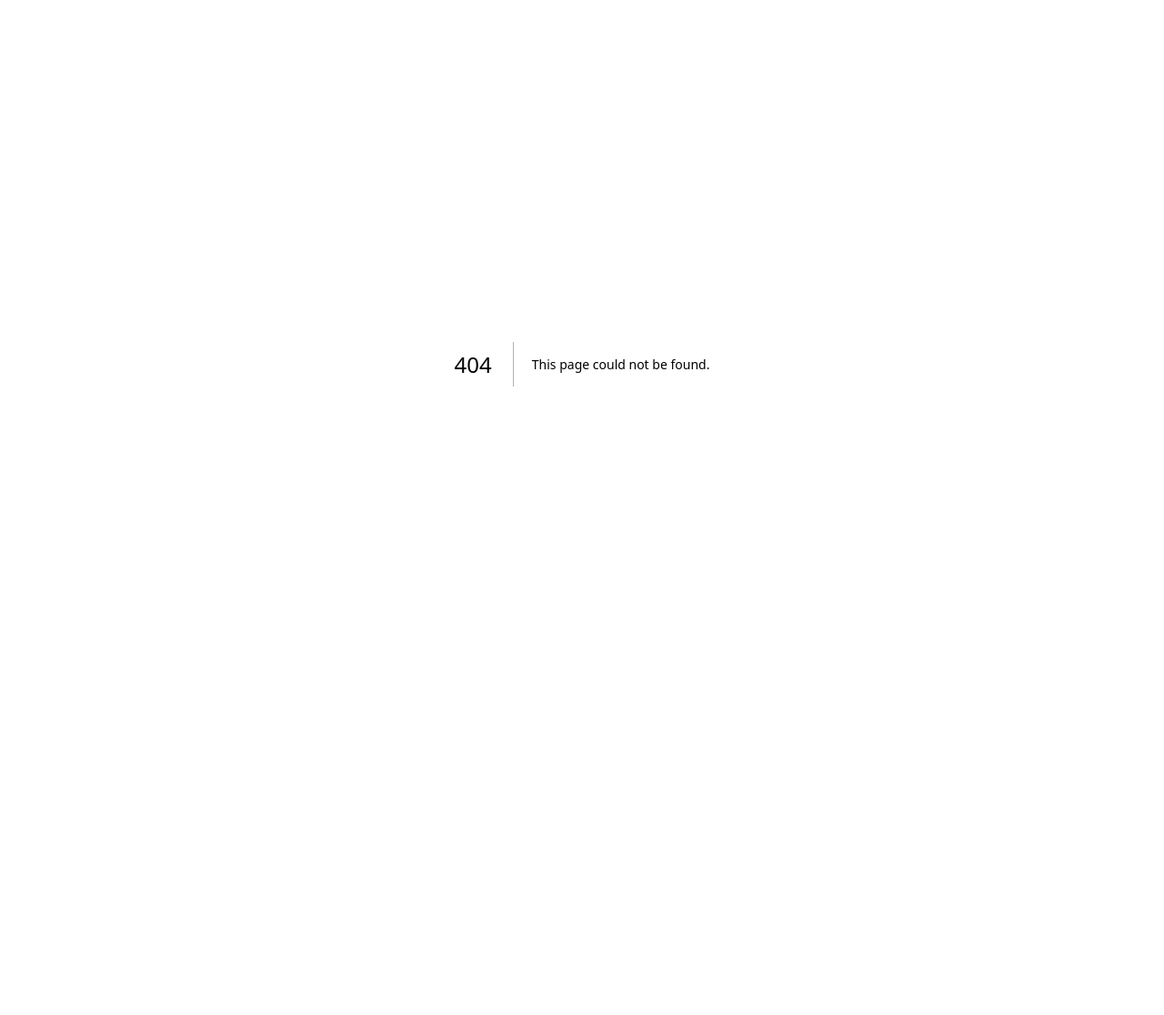
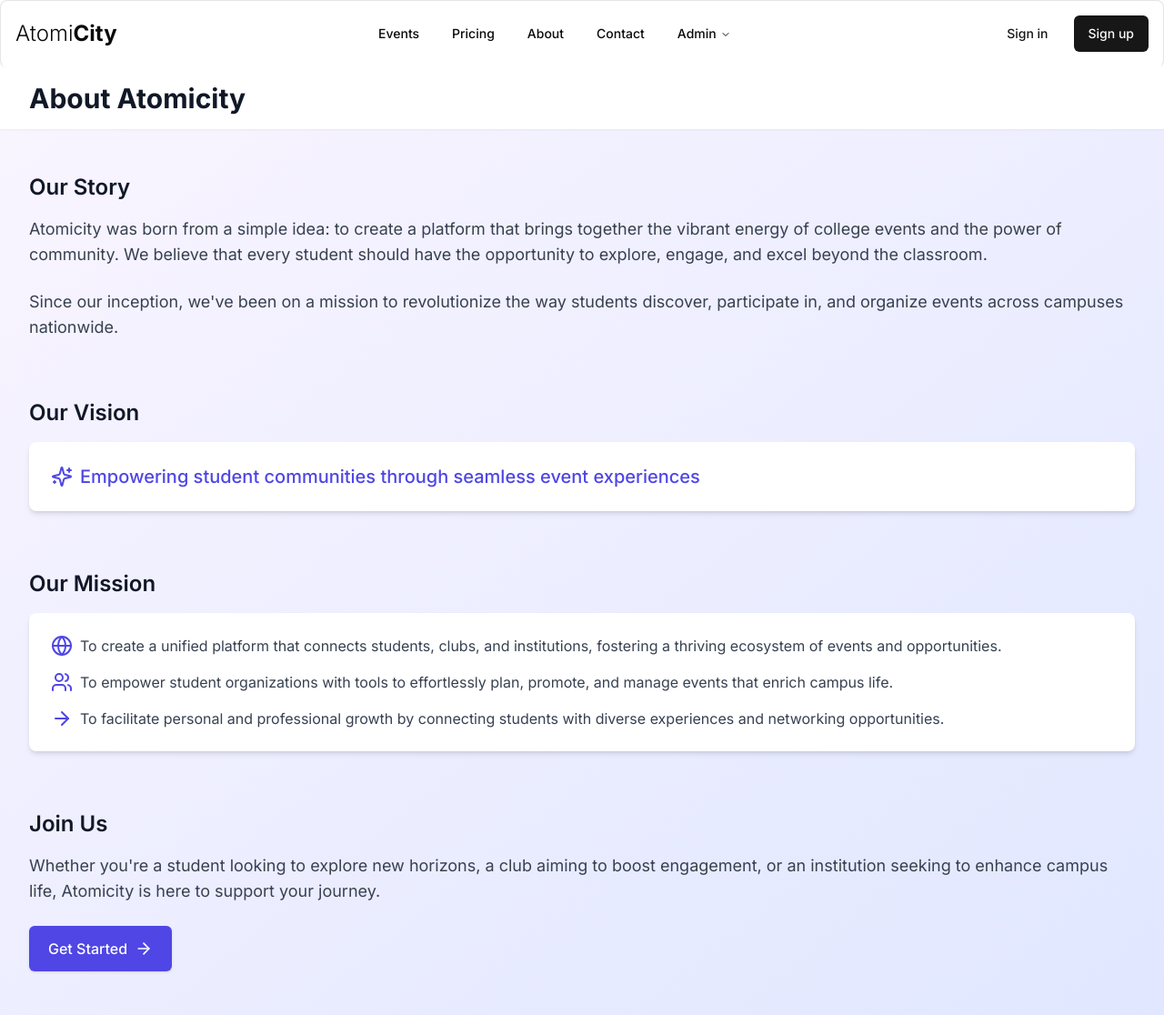
Before and after one commit to atomicity1809/Atomicity, a Next.js app: page /about in a window 1280 px wide. Before the commit this address had no page. Shown: the whole page at 91% size. Before the commit the page ends 800 px from the top, so only its background shows below. Built offline with nearby package versions, Linux system fonts and the light colour scheme; no server answers.

Commit message:
changed single ui, about added
-navbar routes updated

```diff
--- a/app/_components/Navbar.tsx
+++ b/app/_components/Navbar.tsx
@@ -59,7 +59,7 @@ const Navbar = () => {
         <NavigationMenu className="hidden md:flex">
           <NavigationMenuList>
             <NavigationMenuItem>
-              <Link href="#" legacyBehavior passHref>
+              <Link href="/events" legacyBehavior passHref>
                 <NavigationMenuLink className={navigationMenuTriggerStyle()}>
                   Events
                 </NavigationMenuLink>
@@ -73,7 +73,7 @@ const Navbar = () => {
               </Link>
             </NavigationMenuItem>
             <NavigationMenuItem>
-              <Link href="#" legacyBehavior passHref>
+              <Link href="/about" legacyBehavior passHref>
                 <NavigationMenuLink className={navigationMenuTriggerStyle()}>
                   About
                 </NavigationMenuLink>
--- /dev/null
+++ b/app/about/layout.tsx
@@ -0,0 +1,15 @@
+import React from 'react';
+import Navbar from '../_components/Navbar';
+
+interface LayoutProps {
+  children: React.ReactNode;
+}
+
+export default function Layout({ children }: LayoutProps) {
+  return (
+    <main>
+        <Navbar/>
+        {children}
+    </main>
+  );
+}
--- /dev/null
+++ b/app/about/page.tsx
@@ -0,0 +1,74 @@
+import React from 'react';
+import { Sparkles, Globe, Users, ArrowRight } from 'lucide-react';
+
+const AboutPage = () => {
+  return (
+    <div className="min-h-screen bg-gradient-to-br from-purple-50 to-indigo-100">
+      <header className="bg-white shadow-sm">
+        <div className="max-w-7xl mx-auto py-4 px-4 sm:px-6 lg:px-8">
+          <h1 className="text-3xl font-bold text-gray-900">About Atomicity</h1>
+        </div>
+      </header>
+
+      <main className="max-w-7xl mx-auto py-12 px-4 sm:px-6 lg:px-8">
+        <section className="mb-16">
+          <h2 className="text-2xl font-semibold text-gray-900 mb-4">Our Story</h2>
+          <p className="text-lg text-gray-700 mb-6">
+            Atomicity was born from a simple idea: to create a platform that brings together the vibrant energy of college events and the power of community. We believe that every student should have the opportunity to explore, engage, and excel beyond the classroom.
+          </p>
+          <p className="text-lg text-gray-700">
+            Since our inception, we've been on a mission to revolutionize the way students discover, participate in, and organize events across campuses nationwide.
+          </p>
+        </section>
+
+        <section className="mb-16">
+          <h2 className="text-2xl font-semibold text-gray-900 mb-4">Our Vision</h2>
+          <div className="bg-white rounded-lg shadow-md p-6">
+            <p className="text-xl text-indigo-600 font-medium flex items-center">
+              <Sparkles className="w-6 h-6 mr-2" />
+              Empowering student communities through seamless event experiences
+            </p>
+          </div>
+        </section>
+
+        <section className="mb-16">
+          <h2 className="text-2xl font-semibold text-gray-900 mb-4">Our Mission</h2>
+          <div className="bg-white rounded-lg shadow-md p-6">
+            <ul className="space-y-4">
+              <li className="flex items-start">
+                <Globe className="w-6 h-6 text-indigo-600 mr-2 flex-shrink-0" />
+                <p className="text-gray-700">To create a unified platform that connects students, clubs, and institutions, fostering a thriving ecosystem of events and opportunities.</p>
+              </li>
+              <li className="flex items-start">
+                <Users className="w-6 h-6 text-indigo-600 mr-2 flex-shrink-0" />
+                <p className="text-gray-700">To empower student organizations with tools to effortlessly plan, promote, and manage events that enrich campus life.</p>
+              </li>
+              <li className="flex items-start">
+                <ArrowRight className="w-6 h-6 text-indigo-600 mr-2 flex-shrink-0" />
+                <p className="text-gray-700">To facilitate personal and professional growth by connecting students with diverse experiences and networking opportunities.</p>
+              </li>
+            </ul>
+          </div>
+        </section>
+
+        <section>
+          <h2 className="text-2xl font-semibold text-gray-900 mb-4">Join Us</h2>
+          <p className="text-lg text-gray-700 mb-6">
+            Whether you're a student looking to explore new horizons, a club aiming to boost engagement, or an institution seeking to enhance campus life, Atomicity is here to support your journey.
+          </p>
+          <div className="inline-flex rounded-md shadow">
+            <a
+              href="#"
+              className="inline-flex items-center justify-center px-5 py-3 border border-transparent text-base font-medium rounded-md text-white bg-indigo-600 hover:bg-indigo-700"
+            >
+              Get Started
+              <ArrowRight className="w-5 h-5 ml-2" />
+            </a>
+          </div>
+        </section>
+      </main>
+    </div>
+  );
+};
+
+export default AboutPage;
--- a/app/events/[id]/page.tsx
+++ b/app/events/[id]/page.tsx
@@ -19,6 +19,10 @@ import {
   CopyIcon,
   XIcon,
   Heart,
+  CreditCardIcon,
+  LoaderIcon,
+  MailIcon,
+  CheckCircleIcon,
 } from "lucide-react";
 import { Button } from "@/components/ui/button";
 import { Card, CardContent, CardHeader, CardTitle } from "@/components/ui/card";
@@ -58,6 +62,7 @@ import { sendMail } from "@/lib/mail";
 import { sendConfMail } from "../sendConfMail";
 import ReactMarkdown from 'react-markdown';
 import dynamic from 'next/dynamic';
+import { Dialog, DialogClose, DialogContent, DialogDescription, DialogHeader, DialogTitle } from "@/components/ui/dialog";
 
 const MDPreview = dynamic(() => import('@uiw/react-md-editor').then((mod) => mod.default.Markdown), { ssr: false });
 
@@ -86,6 +91,7 @@ interface Event {
   links: string[]; // New field
   registrationOpenTill: string; // New field
   additionalInfo: string; // New field
+  ownerId:string;
 }
 
 
@@ -124,6 +130,7 @@ const event: Event = {
   ], // New field
   registrationOpenTill: "2024-09-10T00:00:00.000Z", // New field
   additionalInfo: "Please wear traditional attire and bring a water bottle.", // New field
+  ownerId:"123"
 };
 
 
@@ -195,8 +202,10 @@ const EventPage: React.FC = () => {
   const [registerStatus, setRegisterStatus] = useState("Register Now");
   const coverImageRef = useRef<HTMLDivElement>(null);
   const { isSignedIn, user, isLoaded } = useUser();
+  const [isDialogOpen, setIsDialogOpen] = useState(false);
+  const router = useRouter();
+  const [registrationState, setRegistrationState] = useState<'initial' | 'registering' | 'sending_email' | 'success'>('initial');
 
-  const router = useRouter();
   useEffect(() => {
     const handleScroll = () => {
       if (coverImageRef.current) {
@@ -212,6 +221,11 @@ const EventPage: React.FC = () => {
 
   const handleRegister = () => {
     setIsDrawerOpen(true);
+    setIsDialogOpen(true);
+  };
+
+  const handleCloseDialog = () => {
+    setIsDialogOpen(false);
   };
 
   const handleCloseDrawer = () => {
@@ -226,6 +240,7 @@ const EventPage: React.FC = () => {
       return;
     }
     bang_setLoading(true);
+    setRegistrationState('registering');
 
     try {
       const url = `/api/event/register/${eventId}`;
@@ -273,6 +288,7 @@ const EventPage: React.FC = () => {
       if (response.status == 200) {
         console.log("Registration successful:", data);
         toast.success("Registration successful");
+        setRegistrationState('sending_email');
 
         const userMail =
           user?.emailAddresses[0]?.emailAddress || "default@example.com";
@@ -304,12 +320,16 @@ const EventPage: React.FC = () => {
             current_date,
           });
           console.log("Confirmation email sent");
-          toast.success("Ticket Sent to Mail !!");
+          // toast.success("Ticket Sent to Mail !!");
+          setRegistrationState('success');
+          toast.success("Ticket sent to your email!");
         } catch (error) {
           console.error("Error sending email:", error);
+          toast.error("Failed to send ticket email. Please contact support.");
+          setRegistrationState('initial');
         }
 
-        router.push("/events");
+        // router.push("/events");
       } else if (
         response.status == 404 ||
         response.status == 406 ||
@@ -319,6 +339,8 @@ const EventPage: React.FC = () => {
       } else {
         console.error("Registration failed:");
         toast.error("Registration failed:");
+        setIsDialogOpen(false);
+        setRegistrationState('initial');
       }
     } catch (error) {
       console.error("An error occurred during registration:", error);
@@ -328,6 +350,75 @@ const EventPage: React.FC = () => {
     }
   };
 
+  const handleCloseAndRefresh = () => {
+    setIsDialogOpen(false);
+    setRegistrationState('initial');
+    router.push('/events');
+    // This will refresh the current page
+    // router.refresh();
+  };
+  const renderDialogContent = () => {
+    switch (registrationState) {
+      case 'initial':
+        return (
+          <>
+            <h3 className="text-xl font-semibold mb-4">{event.title}</h3>
+            <div className="space-y-4">
+              <div className="flex items-center">
+                <CalendarIcon className="h-5 w-5 text-purple-500 mr-3" />
+                <span>{new Date(event.date).toLocaleDateString()}</span>
+              </div>
+              <div className="flex items-center">
+                <ClockIcon className="h-5 w-5 text-purple-500 mr-3" />
+                <span>{event.time}</span>
+              </div>
+              <div className="flex items-center">
+                <MapPinIcon className="h-5 w-5 text-purple-500 mr-3" />
+                <span>{event.location}</span>
+              </div>
+              <div className="flex items-center">
+                <CreditCardIcon className="h-5 w-5 text-purple-500 mr-3" />
+                <span>₹{event.fees}</span>
+              </div>
+            </div>
+            <Button
+              onClick={() => handleEventRegister(event._id)}
+              className="w-full mt-6 bg-purple-500 hover:bg-purple-600 text-white"
+            >
+              Confirm Booking
+            </Button>
+          </>
+        );
+      case 'registering':
+        return (
+          <div className="text-center py-8">
+            <LoaderIcon className="h-12 w-12 animate-spin text-purple-500 mx-auto mb-4" />
+            <p className="text-lg">Registering for the event...</p>
+          </div>
+        );
+      case 'sending_email':
+        return (
+          <div className="text-center py-8">
+            <MailIcon className="h-12 w-12 text-purple-500 mx-auto mb-4 animate-bounce" />
+            <p className="text-lg">Delivering your ticket via email...</p>
+          </div>
+        );
+      case 'success':
+        return (
+          <div className="text-center py-8">
+            <CheckCircleIcon className="h-12 w-12 text-green-500 mx-auto mb-4" />
+            <p className="text-lg font-semibold mb-2">Registration Successful!</p>
+            <p>Your ticket has been sent to your email.</p>
+            <Button
+              onClick={handleCloseAndRefresh}
+              className="mt-6 bg-purple-500 hover:bg-purple-600 text-white"
+            >
+              Close
+            </Button>
+          </div>
+        );
+    }
+  };
   const [loading, setLoading] = useState<boolean>(true);
   const [bang_loading, bang_setLoading] = useState<boolean>(false);
 
@@ -768,59 +859,22 @@ const EventPage: React.FC = () => {
 
 
               {/* Drawer for Fancy Ticket Booking */}
-              <Sheet open={isDrawerOpen} onOpenChange={handleCloseDrawer}>
-                <SheetContent
-                  className="bg-white p-8 rounded-t-3xl items-center"
-                  side="bottom"
-                >
-                  <SheetHeader className="flex items-center justify-between">
-                    <SheetTitle className="mx-auto">
-                      Your Ticket Details
-                    </SheetTitle>
-                    <SheetClose
-                      onClick={handleCloseDrawer}
-                      className="cursor-pointer"
-                    />
-                  </SheetHeader>
-                  <div className="flex flex-col items-center p-2">
-                    <div className="flex items-center gap-4 mb-4 bg-white text-black p-6 rounded-lg border-[1px] border-black w-full text-center">
-                      <div>
-                        <Image
-                          src={event.coverImg}
-                          height={200}
-                          width={250}
-                          alt="cover img"
-                          className="rounded-lg max-h-[160px]"
-                        />
-                      </div>
-                      <div className="text-justify">
-                        <h2 className="text-2xl font-bold mb-2">
-                          {event.title}
-                        </h2>
-                        <p>
-                          {event.subtitle} |{" "}
-                          {new Date(event.date).toLocaleDateString()} |{" "}
-                          {new Date(event.date).toLocaleTimeString([], {
-                            hour: "2-digit",
-                            minute: "2-digit",
-                          })}
-                        </p>
-                        <p>{event.location}</p>
-                        <p className="mt-4">Ticket Price: ₹{event.fees}</p>
-                      </div>
-                    </div>
-                    <Button
-                      className="bg-purple-500 hover:bg-purple-800 w-full text-white py-3 text-lg"
-                      onClick={() => handleEventRegister(event._id)}
-                      disabled={bang_loading} // Disable button when loading
-                    >
-                      {bang_loading
-                        ? "Requesting your Ticket..."
-                        : "Bang On !!"}
-                    </Button>
+              <Dialog open={isDialogOpen} onOpenChange={(open) => {
+                setIsDialogOpen(open);
+                if (!open) setRegistrationState('initial');
+              }}>
+                <DialogContent className="sm:max-w-[400px] p-0 overflow-hidden">
+                  <DialogHeader className="bg-purple-500 text-white p-6">
+                    <DialogTitle className="text-2xl font-light">
+                      {registrationState === 'initial' ? 'Confirm Booking' : 'Registration Status'}
+                    </DialogTitle>
+                    <DialogClose />
+                  </DialogHeader>
+                  <div className="p-6">
+                    {renderDialogContent()}
                   </div>
-                </SheetContent>
-              </Sheet>
+                </DialogContent>
+              </Dialog>
             </div>
           </div>
         </div>
--- a/models/eventSchema.ts
+++ b/models/eventSchema.ts
@@ -16,7 +16,7 @@ interface IEvent extends Document {
   visibility: boolean;
   isAvailableToReg: boolean;
   registeredUsers: string[];
-  owner: mongoose.Types.ObjectId;
+  ownerId: string;
   tags: string[]; // New field
   categories: string[]; // New field
   likeCounter: number; // New field
@@ -41,7 +41,7 @@ const eventSchema: Schema<IEvent> = new Schema({
   visibility: { type: Boolean, required: true },
   isAvailableToReg: { type: Boolean, required: true },
   registeredUsers: [{ type: String }],
-  owner: { type: Schema.Types.ObjectId, ref: 'Admin', required: true },
+  ownerId: { type:String,required: true },
   tags: [{ type: String }], // New field
   categories: [{ type: String }], // New field
   likeCounter: { type: Number, default: 0 }, // New field
```
